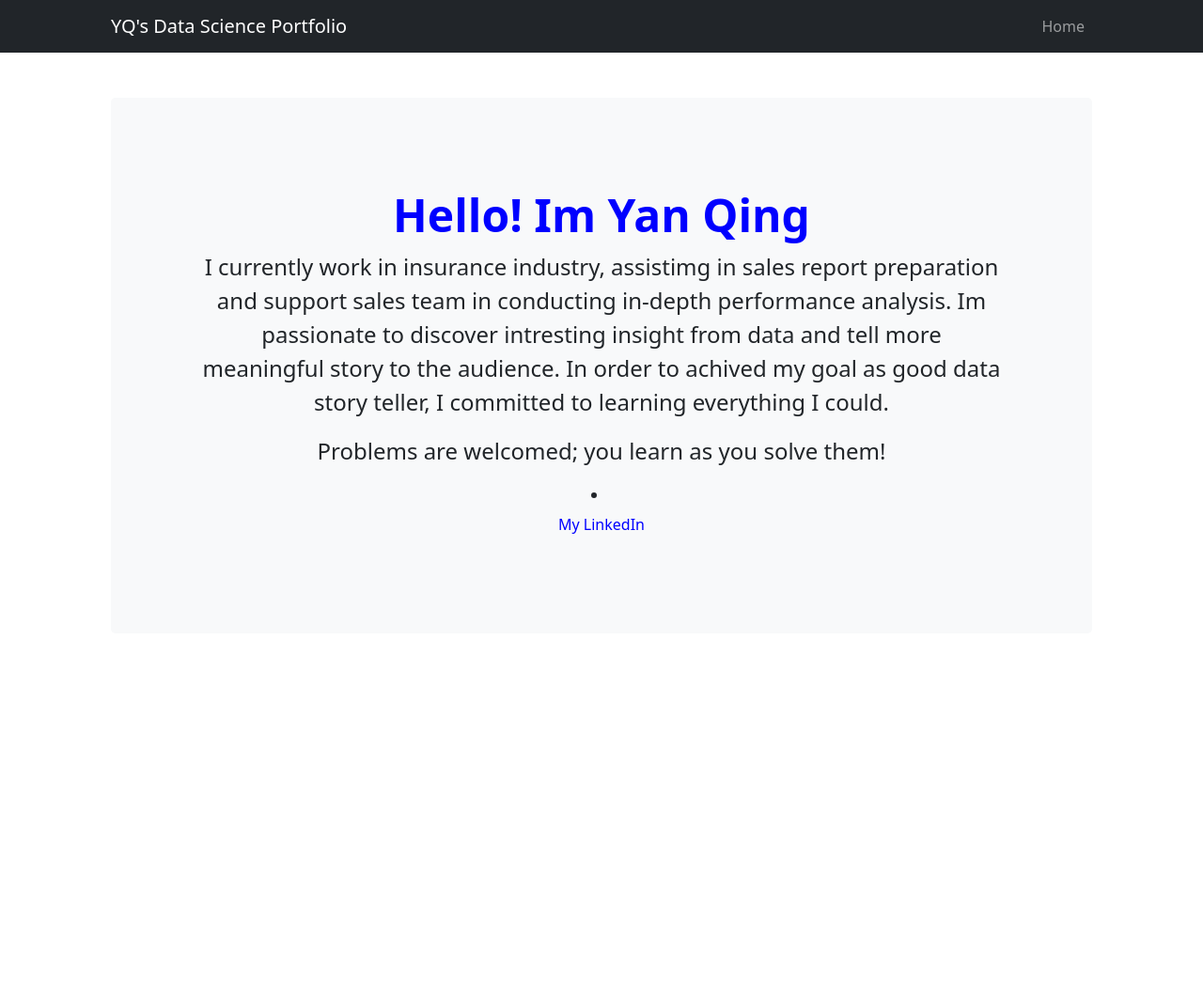
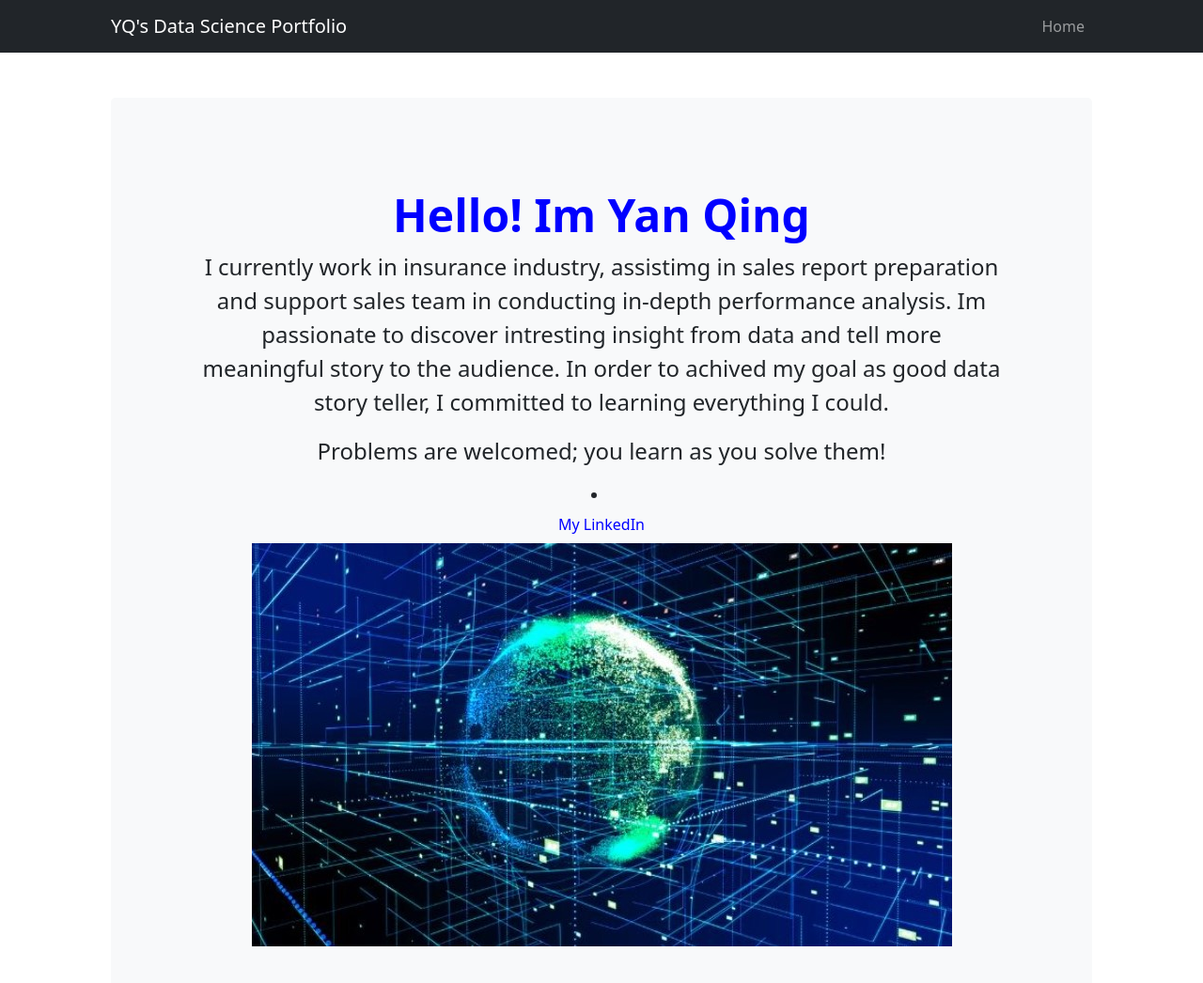
Before and after one commit to yqong25/yanqing, a plain HTML site: page aboutme.html in a window 1280 px wide. Shown: the whole page at 94% size. Before the commit the page ends 800 px from the top, so only its background shows below. Drawn offline with nearby package versions, Linux system fonts and the light colour scheme.

Commit message:
Update aboutme.html

```diff
--- a/aboutme.html
+++ b/aboutme.html
@@ -34,6 +34,7 @@
                             In order to achived my goal as good data story teller, I committed to learning everything I could. </p>
                             <p class="fs-4">  Problems are welcomed; you learn as you solve them! </p>
                             <li class="nav-item"><a class="nav-link" href="https://www.linkedin.com/in/yan-qing-ong/" style="color:blue;">My LinkedIn </a></li>
+                            <img src="assets/data.jpg" class='img-fluid' >
                         </a>
                     </div>
                 </div>
```
